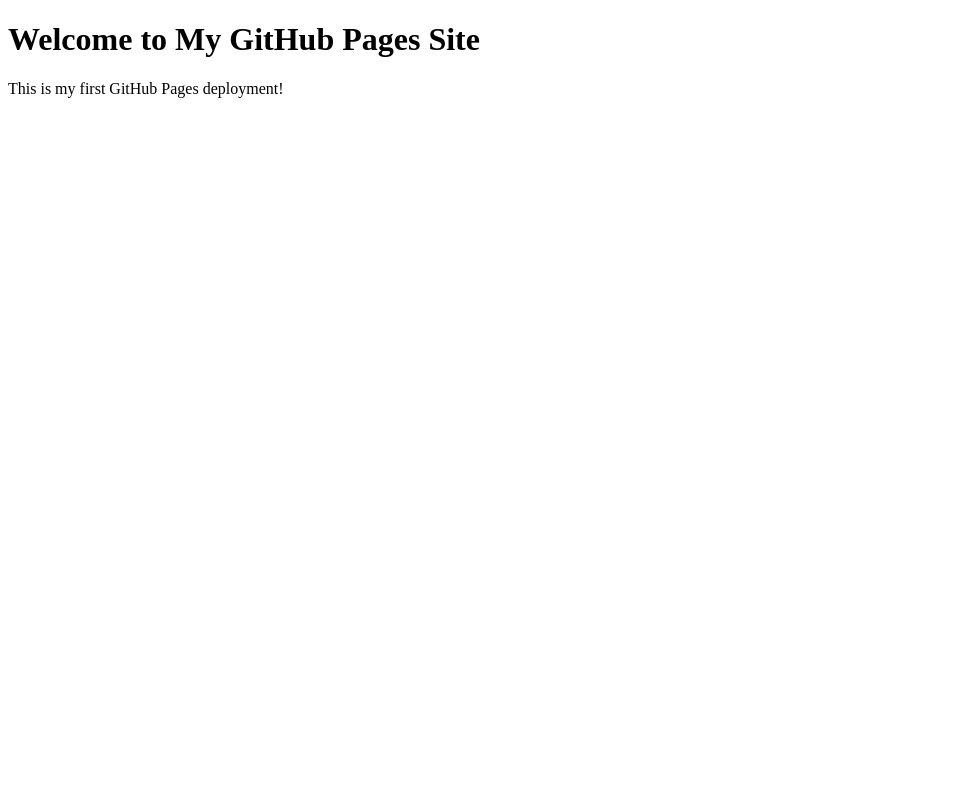
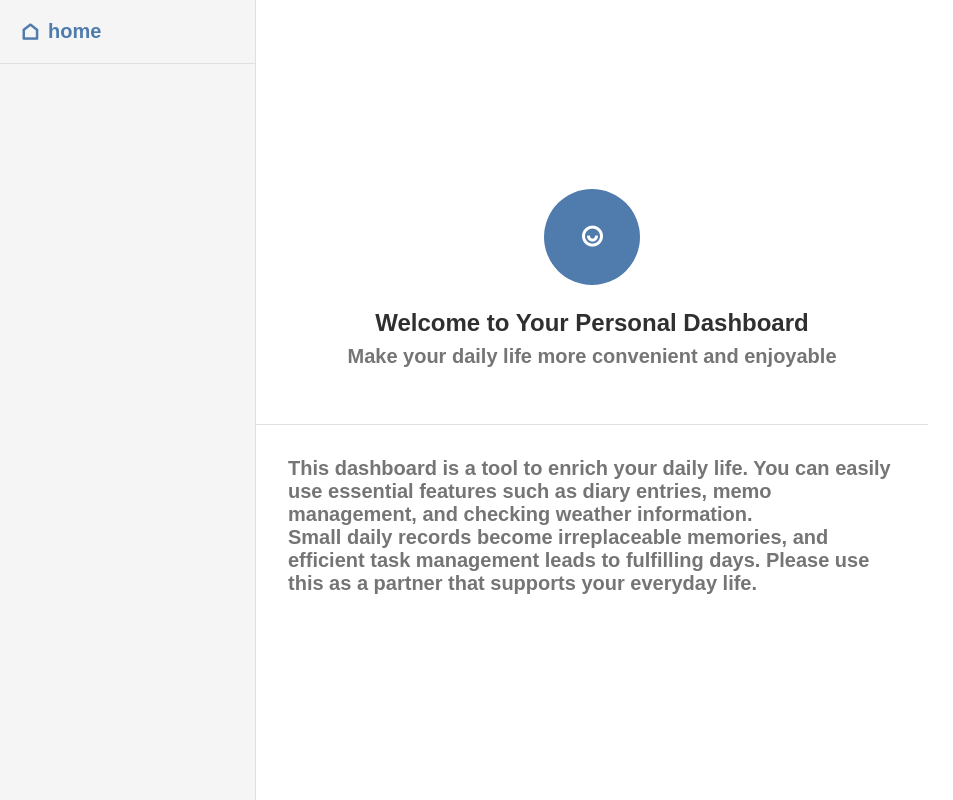
Before and after one commit to Shuhei-Hashizdume/my-first-web-app, a plain HTML site: page index.html in a window 1280 px wide. Shown: the whole page, without its empty margins (0-953 px from the left). Drawn offline with nearby package versions, Linux system fonts and the light colour scheme.

Commit message:
Add files via upload

```diff
--- a/index.html
+++ b/index.html
@@ -1,12 +1,40 @@
 <!DOCTYPE html>
 <html lang="en">
-<head>
-    <meta charset="UTF-8">
-    <meta name="viewport" content="width=device-width, initial-scale=1.0">
-    <title>My GitHub Pages Site</title>
-</head>
-<body>
-    <h1>Welcome to My GitHub Pages Site</h1>
-    <p>This is my first GitHub Pages deployment!</p>
-</body>
+  <head>
+    <meta charset="UTF-8" />
+    <meta name="viewport" content="width=device-width, initial-scale=1.0" />
+    <title>Dashboard</title>
+    <link rel="stylesheet" href="./style.css">
+    <link href="https://cdn.jsdelivr.net/npm/remixicon@4.5.0/fonts/remixicon.css" rel="stylesheet" />
+  </head>
+
+  <body>
+    <div class="container">
+
+      <aside class="sidebar">
+        <div class="sidebar-header">
+          <a href="#" class="sidebar-home"  data-tab="home">
+            <span class="ri-home-line"></span>
+            <span>home</span>
+        </div>
+      </aside>
+
+      <main class="main-content">
+        <section class="content-section" id="home">
+          <header class="section-header">
+            <div class="profile-icon">
+              <span class="ri-user-smile-line"></span>
+            </div>
+            <h1 class="section-title">Welcome to Your Personal Dashboard</h1>
+            <h2 class="section-subtitle">Make your daily life more convenient and enjoyable</h2>
+          </header>
+
+          <div class="message">
+            <p>This dashboard is a tool to enrich your daily life. You can easily use essential features such as diary entries, memo management, and checking weather information.</p>
+            <p>Small daily records become irreplaceable memories, and efficient task management leads to fulfilling days. Please use this as a partner that supports your everyday life.</p>
+          </div>
+        </section>
+      </main>
+    </div>
+  </body>
 </html>
--- /dev/null
+++ b/style.css
@@ -0,0 +1,108 @@
+/* ブラウザで設定されているスタイルのリセット・共通設定 */
+/* 消さないでください */
+*,
+*::before,
+*::after {
+  box-sizing: border-box;
+}
+body,
+h1,
+h2,
+h3,
+p,
+ul,
+li,
+form,
+input,
+textarea,
+select,
+button {
+  margin: 0;
+  padding: 0;
+  font-family: sans-serif;
+}
+
+ul {
+  list-style: none;
+}
+/* スタイルのリセット終了 */
+
+/* サイドバーとメインコンテンツを包むための要素のスタイルを書いてください */
+.container {
+  display: flex;
+  height: 100vh;
+}
+
+/* サイドバーに関連するスタイルを書いてください */
+.sidebar {
+  width: 256px;
+  flex-shrink: 0;
+  background-color :#f5f5f5;
+  border-right: 1px solid #e0e0e0;
+  display: flex;
+  flex-direction: column;
+  height: 100%;
+}
+
+.sidebar-header {
+  padding: 20px;
+  border-bottom: 1px solid #e0e0e0;
+}
+
+.sidebar-home {
+  font-size: 1.25rem;
+  font-weight: 600;
+  color: #4f7cac;
+  display: flex;
+  align-items: center;
+  gap: 8px;
+  text-decoration: none;
+}
+/* メインコンテンツに関連するスタイルを書いてください */
+.main-content{
+  flex: 1;
+}
+
+.section-header{
+  background-color: white;
+  padding: 32px;
+  border-bottom: 1px solid #e0e0e0 ;
+  text-align: center;
+}
+
+.profile-icon{
+  width: 96px;
+  height: 96px;
+  background-color: #4f7cac;
+  border-radius: 50%;
+  display: flex;
+  justify-content: center;
+  align-items: center;
+  margin: 0 auto 24px;
+}
+
+.ri-user-smile-line{
+  font-size: 1.5rem;
+  color: white;
+}
+
+.section-title{
+  font-size: 1.5rem;
+  font-weight: 600;
+  color: #2f2f2f;
+  margin-bottom: 8px;
+}
+
+.section-subtitle{
+  font-size: 1.25rem;
+  color: #757575;
+  margin-bottom: 24px;
+}
+
+.message{
+  max-width: 672px;
+  margin: o auto;
+  padding: 32px;
+  color: #757575;
+  margin-bottom: 16px;
+}
```
